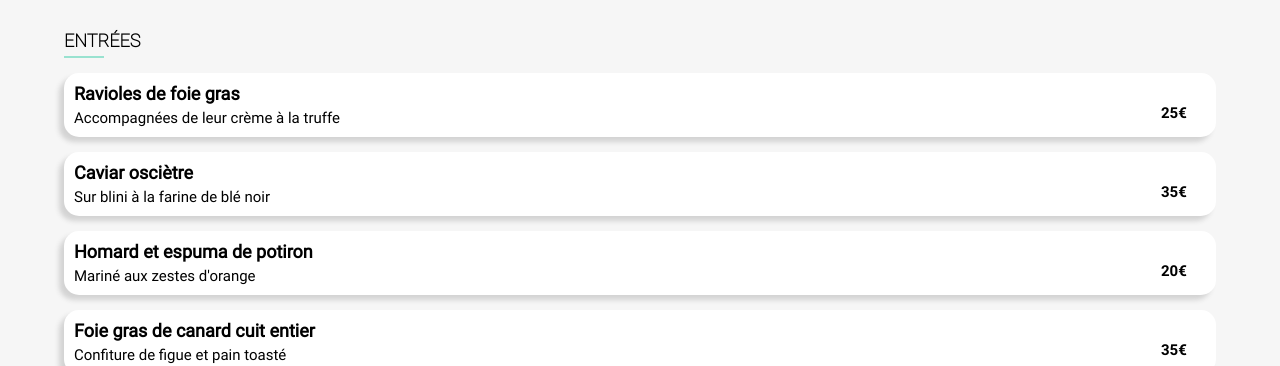
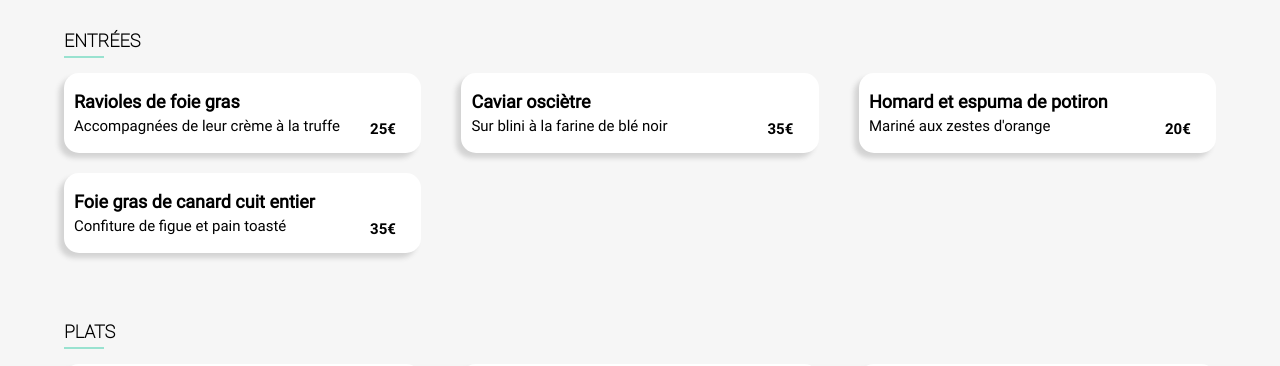
Before and after one commit to Valxer/OHMYFOOD__OpenClassrooms-projet-3, a plain HTML site: page docs/pages/noteenchantee.html in a window 1280 px wide. Shown: the part 357-723 px from the top of the page. Drawn offline with Linux system fonts and the light colour scheme; a web font is replaced by a local one.

Commit message:
responsive done

```diff
--- a/docs/scss/base/_mainrules.scss
+++ b/docs/scss/base/_mainrules.scss
@@ -8,12 +8,3 @@ body {
 body {
   margin: 0px;
 }
-
-body {
-  @include desktoponly {
-    background-color: rgb(152, 184, 221);
-  }
-  @include tabletonly {
-    background-color:rgb(142, 201, 127);
-  }
-}
--- a/docs/scss/layout/_food.scss
+++ b/docs/scss/layout/_food.scss
@@ -49,8 +49,23 @@
 
 .dishes {
   width: 100%;
+  @include both {
+    display: flex;
+    flex-wrap: wrap;
+    justify-content: space-between;
+  }
   &__box {
     width: 100%;
+    height: 65px;
+    @include tabletonly {
+      width: 48%;
+      height: 80px;
+    }
+    @include desktoponly {
+      width: 31%;
+      margin-bottom: 50px;
+      height: 80px;
+    }
     margin-top: 15px;
     background-color: white;
     box-shadow: -5px 5px 5px lightgrey;
@@ -93,9 +108,15 @@
 .check {
   width: 50px;
   background-color: $tertiary;
-  height: 65px;
+  height: 100px;
   display: none;
   &__icon {
     color: white;
   }
 }
+
+.card-4 {
+  @include desktoponly {
+    margin-top: -30px;
+  }
+}
--- a/docs/scss/pages/_restaurants.scss
+++ b/docs/scss/pages/_restaurants.scss
@@ -15,7 +15,7 @@
   &__container {
     width: 90%;
     margin-bottom: 60px;
-    @include desktoponly{
+    @include desktoponly {
       display: flex;
       flex-wrap: wrap;
       justify-content: space-between;
--- a/docs/scss/utils/_mixins.scss
+++ b/docs/scss/utils/_mixins.scss
@@ -1,17 +1,17 @@
 @mixin desktoponly {
-	@media screen and (min-width: map-get($breakpoints, desktop)){
+  @media screen and (min-width: map-get($breakpoints, desktop)) {
     @content;
   }
 }
 
 @mixin both {
-	@media screen and (min-width: map-get($breakpoints, tablet-min)){
+  @media screen and (min-width: map-get($breakpoints, tablet-min)) {
     @content;
   }
 }
 
 @mixin tabletonly {
-	@media screen and (min-width: map-get($breakpoints, tablet-min )) and (max-width: map-get($breakpoints, tablet-max )){
+  @media screen and (min-width: map-get($breakpoints, tablet-min )) and (max-width: map-get($breakpoints, tablet-max )) {
     @content;
   }
 }
```
Also changed, not shown: docs/css/style.css, 1 other file. Lines whose indentation alone changed are shown as unchanged.
